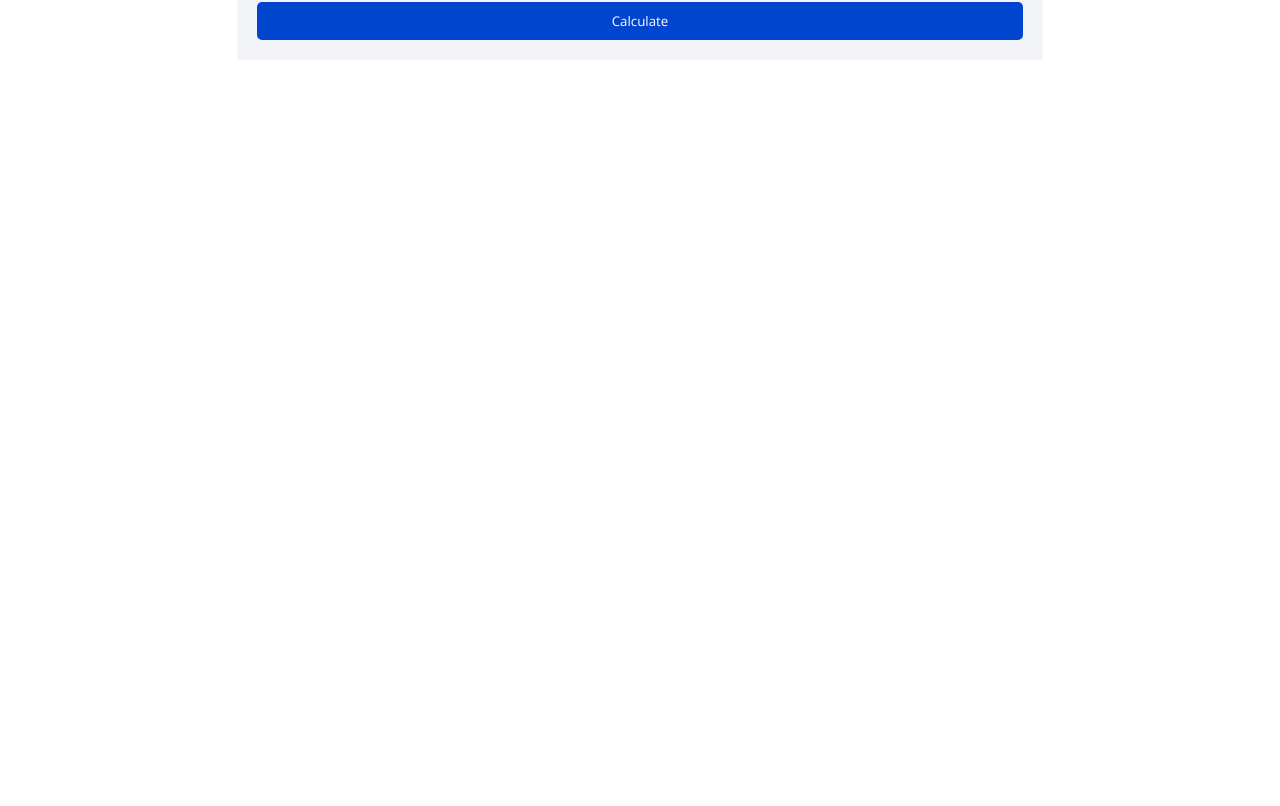
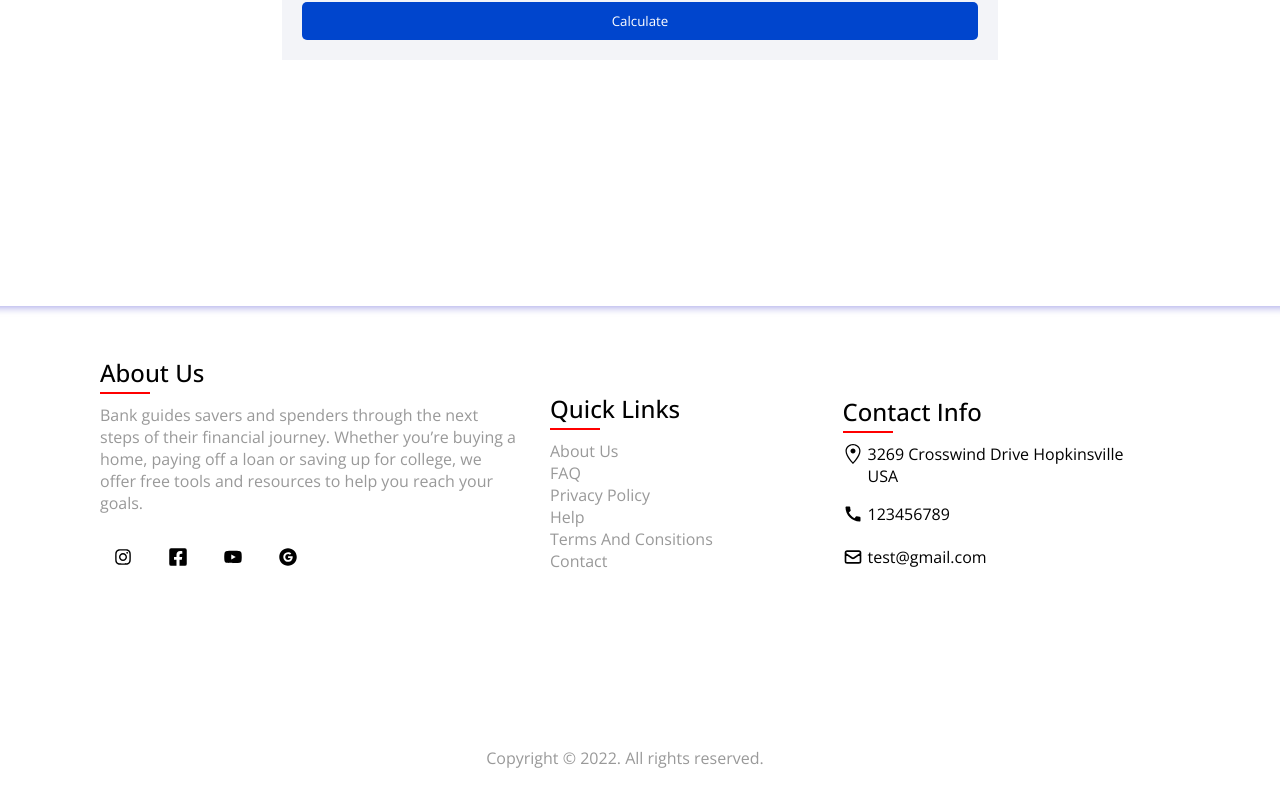
Before and after one commit to arifpehlivan/react-credit-app, a React (Create React App) app: page / in a window 1280 px wide. Shown: the part 694-1500 px from the top of the page. Before the commit the page ends 800 px from the top, so only its background shows below. Built offline with nearby package versions, Linux system fonts and the light colour scheme; the HTML template or start-up script is replaced by a standard one.

Commit message:
add footer

```diff
--- a/src/App.js
+++ b/src/App.js
@@ -1,4 +1,5 @@
 import { useState } from 'react';
+import Footer from './components/Footer';
 import Form from './components/Form';
 import Header from './components/Header';
 import Popup from './components/Popup';
@@ -6,15 +7,21 @@ import {Context} from "./context.js";
 
 function App() {
   const [popup,setPopup] = useState(false);
+  const [show,setShow] = useState(false);
   const data = {
-    popup, setPopup
+    popup,
+    setPopup,
+    show,
+    setShow
   }
   return (
     <Context.Provider value={data}>
       <Header/>
-      <Popup>My Popup</Popup>
+      <Popup />
+      {/* My Popup</Popup>  */}
       {/* show={true} */}
       <Form/>
+      <Footer/>
     </Context.Provider>
   );
 }
--- /dev/null
+++ b/src/components/Footer.js
@@ -0,0 +1,81 @@
+import React from 'react'
+import "./footer.css"
+import { AiOutlineInstagram, AiFillYoutube, AiFillGoogleCircle } from 'react-icons/ai';
+import { FaFacebookSquare } from 'react-icons/fa';
+import { GoLocation } from 'react-icons/go';
+import { MdCall } from 'react-icons/md';
+import { HiOutlineMail } from 'react-icons/hi';
+
+const Footer = () => {
+    return (
+        <footer>
+            <div className="container">
+                <div className="aboutUs">
+                    <h2>About Us</h2>
+                    <p>Bank guides savers and spenders through the next steps of their financial journey.
+                        Whether you’re buying a home, paying off a loan or saving up for college, we offer
+                        free tools and resources to help you reach your goals.
+                    </p>
+                    <ul className="social">
+                        <li>
+                            <a href="/#">
+                                <i><AiOutlineInstagram /></i>
+                            </a>
+                        </li>
+                        <li>
+                            <a href="/#">
+                                <i><FaFacebookSquare /></i>
+                            </a>
+                        </li>
+                        <li>
+                            <a href="/#">
+                                <i><AiFillYoutube /></i>
+                            </a>
+                        </li>
+                        <li>
+                            <a href="/#">
+                                <i><AiFillGoogleCircle /></i>
+                            </a>
+                        </li>
+                    </ul>
+                </div>
+                <div className="quickLinks">
+                    <h2>Quick Links</h2>
+                    <ul>
+                        <li><a href="/#">About Us</a></li>
+                        <li><a href="/#">FAQ</a></li>
+                        <li><a href="/#">Privacy Policy</a></li>
+                        <li><a href="/#">Help</a></li>
+                        <li><a href="/#">Terms And Consitions</a></li>
+                        <li><a href="/#">Contact</a></li>
+                    </ul>
+                </div>
+                <div className="contact">
+                    <h2>Contact Info</h2>
+                    <ul className="info">
+                        <li>
+                            <i><GoLocation /></i>
+                            <span>3269 Crosswind Drive
+                                Hopkinsville <br /> USA
+                            </span>
+                        </li>
+                        <li>
+                            <i><MdCall /></i>
+                            <p><a href="tel:1234567890">123456789</a></p>
+                        </li>
+                        <li>
+                            <i><HiOutlineMail /></i>
+                            <p><a href="mailto:test@gmail.com">test@gmail.com</a></p>
+                        </li>
+                    </ul>
+                </div>
+
+                <div className="copyrightText">
+                    <p>Copyright © 2022. All rights reserved. </p>
+                </div>
+            </div>
+        </footer>
+    )
+}
+
+export default Footer
--- a/src/components/Form.js
+++ b/src/components/Form.js
@@ -3,7 +3,7 @@ import "./form.css"
 import { Context, useContext } from '../context';
 
 const Form = () => {
-    const {popup,setPopup} = useContext(Context);
+    const {popup,setPopup,show, setShow} = useContext(Context);
     const [form, setForm] = useState({
         amount: "",
         times: "",
@@ -29,10 +29,13 @@ const Form = () => {
         var sonuc = form.amount * (rate1 * (Math.pow((1 + rate1),(form.time) )))  / (Math.pow((1 + rate1), (form.time)) - 1);
         console.log(sonuc)
         setPopup(true)
+        setShow(false)
     }
 
     return (
         <main>
+        {/* opacity: show ? ("0.5") :( "1") */}
+        {/* style={{filter: "brightness(50%)"}} */}
             <div className="container">
                 <div className="text">
                     <h1>Loan Calculator</h1>
--- a/src/components/Header.js
+++ b/src/components/Header.js
@@ -1,6 +1,6 @@
 import React, { useState } from 'react'
 import "./header.css"
-
+import { Context, useContext } from '../context';
 import {FaBars} from 'react-icons/fa';
 import {AiOutlineClose} from 'react-icons/ai';
 import {RiExchangeDollarLine} from 'react-icons/ri';
@@ -9,7 +9,8 @@ import {MdArrowForwardIos} from 'react-icons/md';
 import {BsBank, BsFillCreditCard2BackFill, BsCurrencyDollar} from 'react-icons/bs';
 
 const Header = () => {
-    const [show,setShow] = useState(false);
+    // const [show,setShow] = useState(false);
+    const {show,setShow} = useContext(Context);
     return (
         <header>
             <div className="toggle" onClick={()=> setShow(!show)}>
--- /dev/null
+++ b/src/components/footer.css
@@ -0,0 +1,149 @@
+footer {
+    position: relative;
+    display: flex;
+    flex-direction: column;
+    top: 1000px;
+    height: 500px;
+    width: 100%;
+    background: white;
+    color: white;
+    padding: 50px 100px;
+    justify-content: space-between;
+    flex-wrap: wrap;
+    box-shadow: inset 0px 11px 8px -10px rgba(16, 11, 188, 0.4);
+    box-sizing: border-box;
+}
+
+/* footer .container {
+    display: flex;
+    flex-direction: column;
+    justify-content: space-between;
+} */
+
+footer div {
+    margin-right: 30px;
+}
+
+footer .container div{
+    display: inline-block;
+}
+
+
+footer .container .aboutUs {
+    width: 40%;
+}
+
+footer .container h2 {
+    position: relative;
+    color: black;
+    font-weight: 500;
+    margin-bottom: 15px;
+    white-space: nowrap;
+    display: block;
+}
+
+footer .container h2::before {
+    content: "";
+    position: absolute;
+    bottom: -5px;
+    left: 0;
+    width: 50px;
+    height: 2px;
+    background: #f00;
+}
+
+footer p {
+    color: #999;
+}
+
+.social {
+    margin-top: 20px;
+    display: flex;
+}
+
+.social li {
+    list-style: none;
+}
+
+.social li a i{
+    display: inline-block;
+    width: 45px;
+    height: 45px;
+    background: white;
+    display: flex;
+    justify-content: center;
+    align-items: center;
+    margin-right: 10px;
+    text-decoration: none;
+    border-radius: 4px;
+}
+
+.social li a i:hover {
+    background: #f00;
+    color: white;
+}
+
+.social li a i {
+    color: black;
+    font-size: 20px;
+}
+
+.quickLinks {
+    position: relative;
+    width: 25%;
+}
+
+.quickLinks ul li a {
+    color: #999;
+    text-decoration: none;
+    display: inline-block;
+    white-space: nowrap;
+}
+
+.quickLinks ul li  {
+    list-style: none;
+    text-decoration: none;
+}
+
+.quickLinks ul li a:hover {
+    color: #0045CD;
+    border-bottom: 1px solid #0045CD;
+}
+
+.contact {
+    width: calc(35% - 60px);
+    margin-right: 0 !important;
+}
+
+.contact .info li {
+    display: flex;
+    margin-bottom: 16px;
+    color: black;
+}
+
+.contact .info li span{
+    white-space: nowrap;
+}
+
+.contact .info li i{
+    margin-right: 5px;
+    font-size: 20px;
+}
+
+.contact .info li p a{
+    text-decoration: none;
+    color: black;
+}
+
+.contact .info li a:hover {
+    color: #0045CD;
+    border-bottom: 1px solid #0045CD;
+}
+
+.copyrightText {
+    width: 100%;
+    padding: 8px 100px;
+    text-align: center;
+    color: black;
+    margin-top: 150px;
+}
--- a/src/components/form.css
+++ b/src/components/form.css
@@ -22,7 +22,7 @@ main .container .text h1 {
 main .form {
     margin-top: 10px;
     margin: 10px auto;
-    width: 60%;
+    width: 70%;
     padding: 20px;
     background: #F3F4F8;
 }
@@ -70,7 +70,7 @@ main .form input:focus {
 
 @media (max-width: 1400px) {
     main .container {
-        width: 90%;
+        width: 80%;
     }
     main .container .form{
         width: 70%;
--- a/src/components/header.css
+++ b/src/components/header.css
@@ -89,6 +89,10 @@ header .toggle {
     display: none;
 }
 
+header .active{
+    display: none;
+}
+
 @media (max-width: 1400px) {
     header .navigation {
         display: none;
@@ -103,7 +107,7 @@ header .toggle {
         width: 400px;
         height: 800px;
         background: white;
-        z-index: 10;
+        z-index: 100;
         /* font-size: 100px;
         line-height: 100px; */
     }
```
Also changed, not shown: src/components/popup.css (+12 -3 lines).
